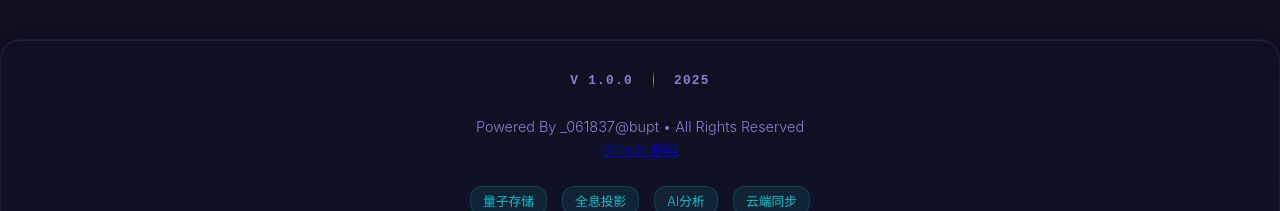
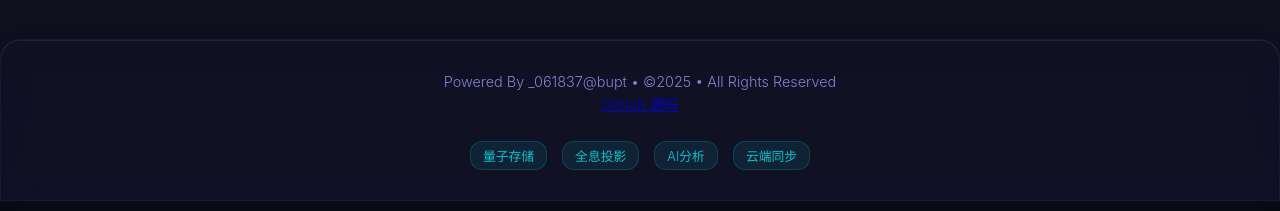
Before and after one commit to sapchen/personal-album, a React (Vite) app: page / in a window 1280 px wide. Shown: the part 1253-1464 px from the top of the page. Built offline with nearby package versions, Linux system fonts and the light colour scheme.

Commit message:
修改底部文字

```diff
--- a/src/App.jsx
+++ b/src/App.jsx
@@ -312,27 +312,8 @@ function App() {
           alignItems: 'center',
           gap: '15px'
         }}>
-          <div style={{
-            display: 'flex',
-            alignItems: 'center',
-            gap: '20px',
-            marginBottom: '10px'
-          }}>
-            <div className="digital-font" style={{ fontSize: '0.8rem' }}>
-              V 1.0.0
-            </div>
-            <div style={{
-              width: '1px',
-              height: '20px',
-              background: 'linear-gradient(to bottom, transparent, #00f2ff, transparent)'
-            }} />
-            <div className="digital-font" style={{ fontSize: '0.8rem' }}>
-              {new Date().getFullYear()}
-            </div>
-          </div>
-
           <p style={{ margin: 0, maxWidth: '600px', lineHeight: 1.6 }}>
-            Powered By _061837@bupt • All Rights Reserved
+            Powered By _061837@bupt • ©2025 • All Rights Reserved
             <Footer />
           </p>
 
```
